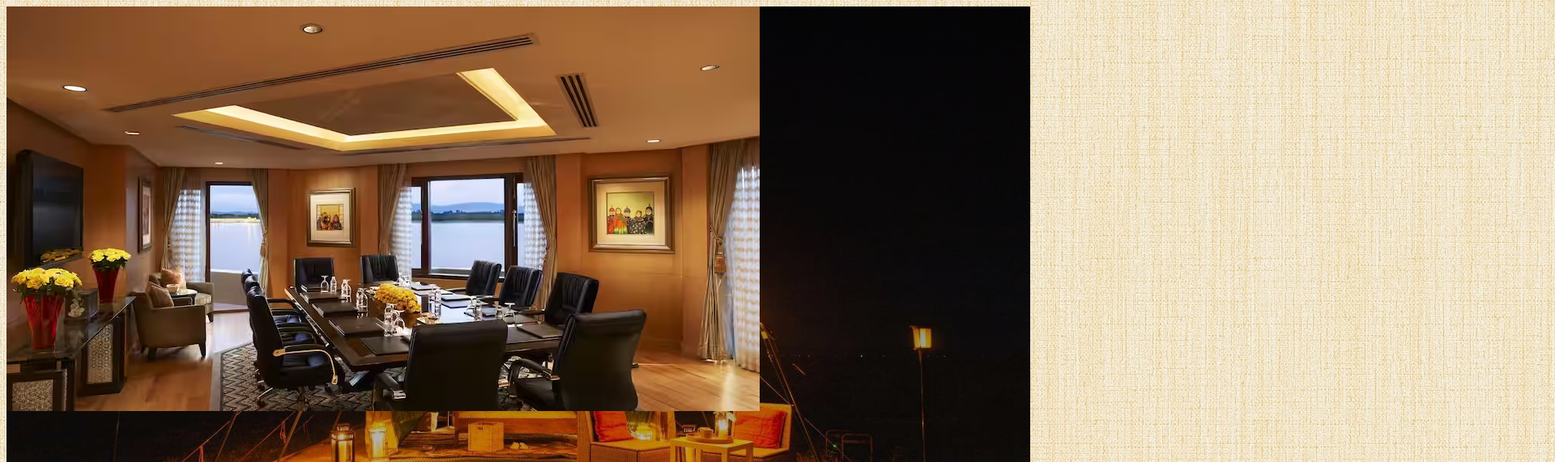
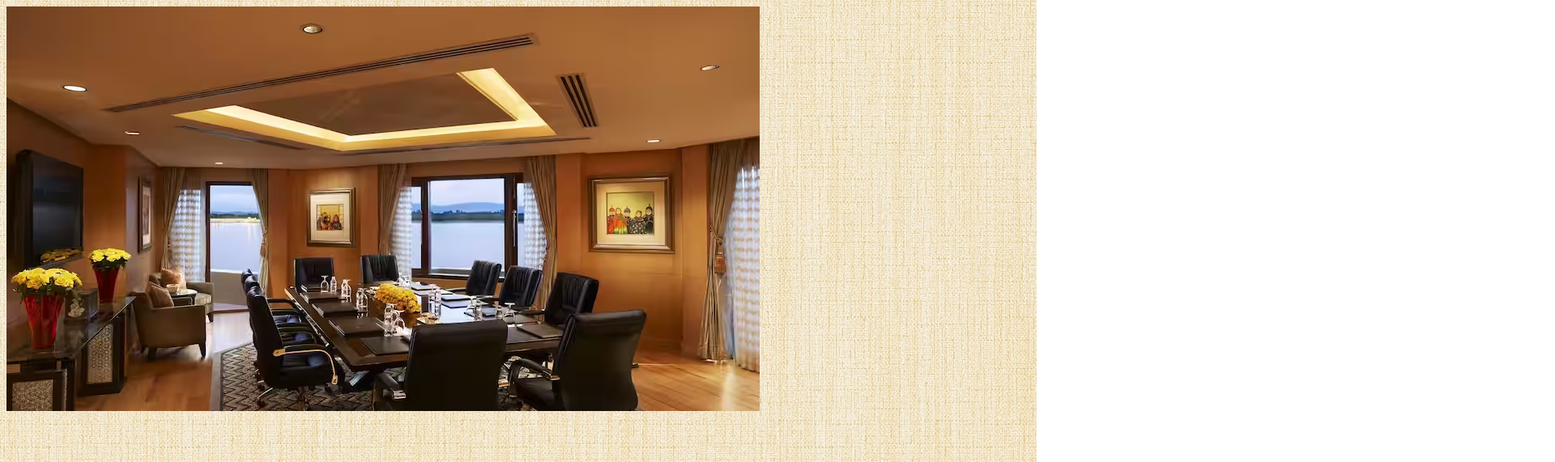
Before and after one commit to Radheshzureshkumar/WDOS-1, a plain HTML site: page Meeting and conference-Event.html in a window 1280 px wide. Shown: the top 571 px of the page at 81% size, 1920 px wide, since content can reach past the window. Drawn offline with Linux system fonts and the light colour scheme; files whose address does not match are found by name.

Commit message:
Update Meeting and conference-Event.html

```diff
--- a/Meeting and conference-Event.html
+++ b/Meeting and conference-Event.html
@@ -5,7 +5,7 @@
         <meta name="description" content="This is a hotel website">
         <meta name="keywords" content="headings,images,nav tags,meta tags">
         <meta name="author" content="Radhesh Zureshkumar">
-        <link rel="stylesheet" href="CSS folder/trial 1.css">
+        <link rel="stylesheet" href="CSS folder/Events.css">
     </head>
     <title>Event page 2</title>
     <body background="wallpaper 2.jpg">
```
